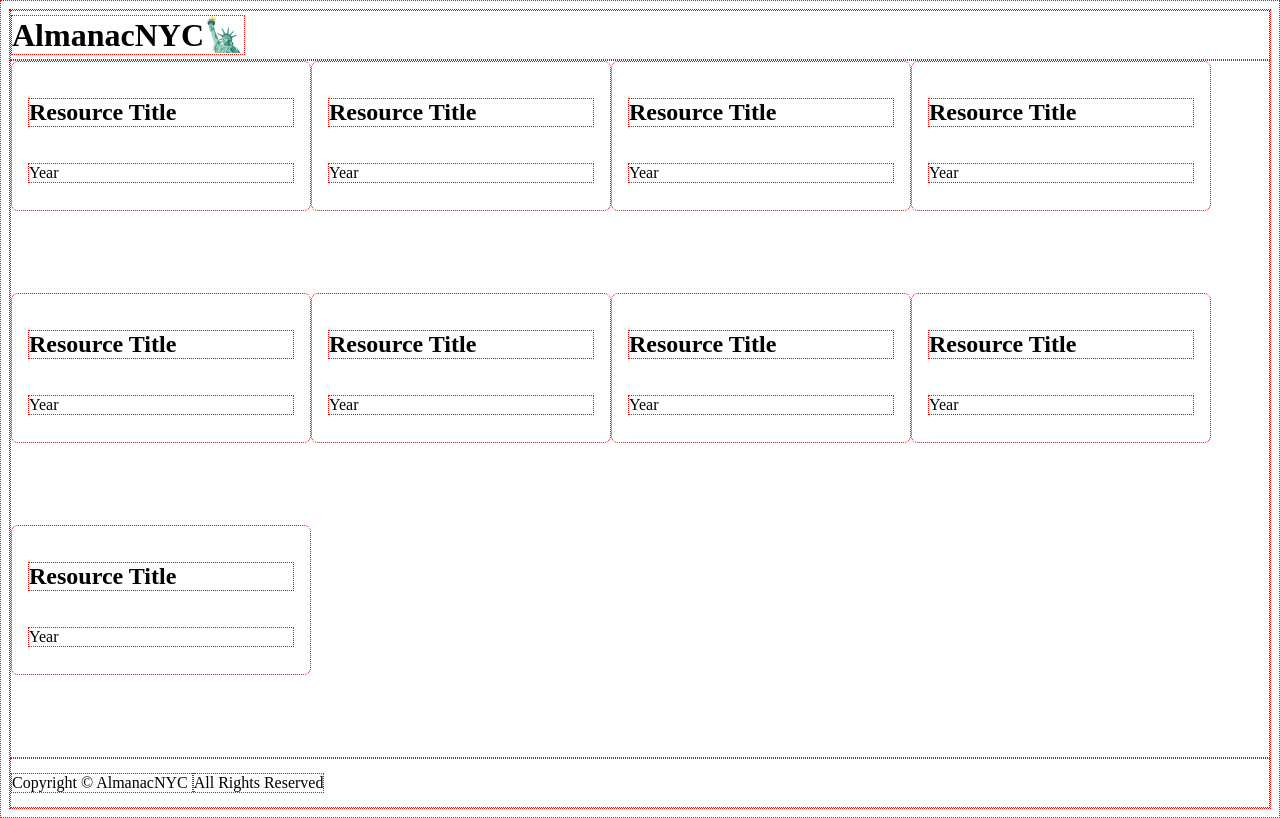
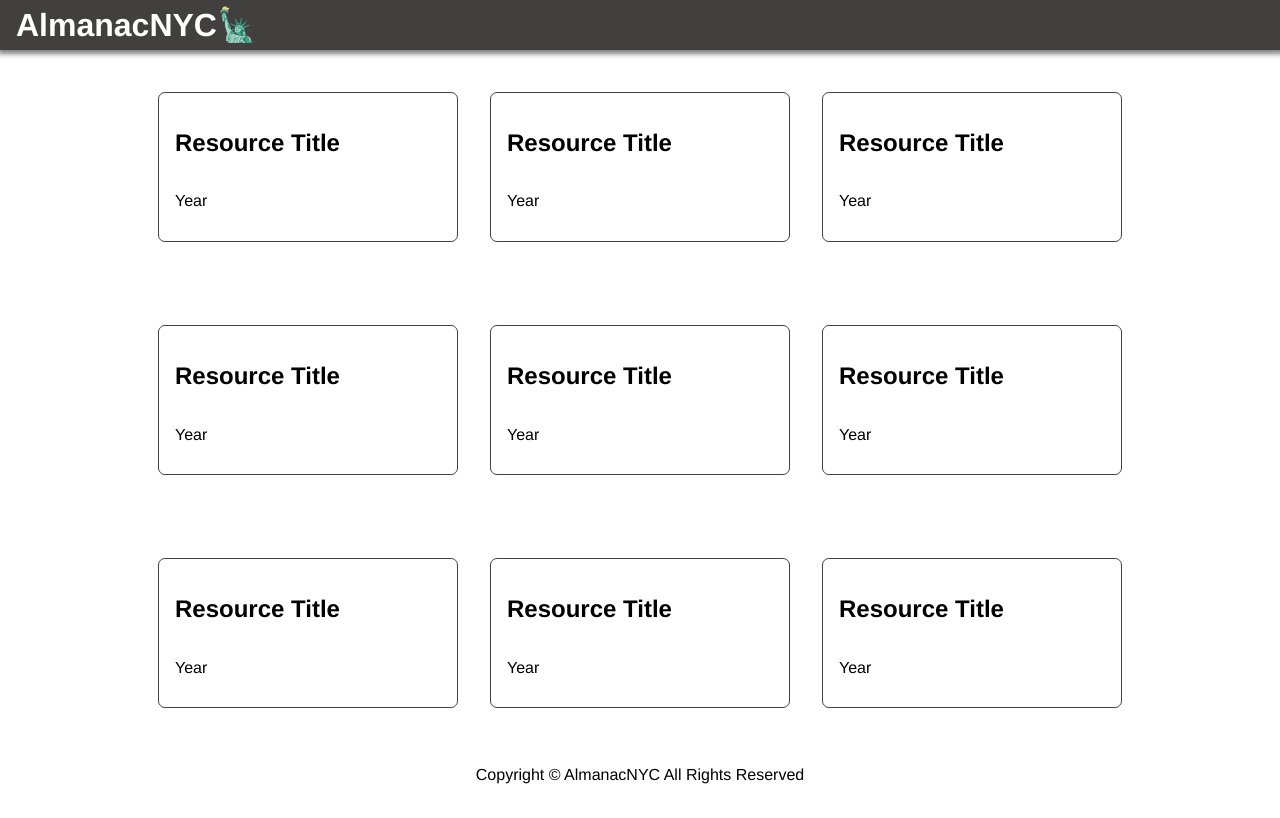
Before and after one commit to alba-molina-nyc/almanac.nyc, a plain HTML site: page index.html in a window 1280 px wide. Drawn offline with nearby package versions, Linux system fonts and the light colour scheme.

Commit message:
done basic css

```diff
--- a/style.css
+++ b/style.css
@@ -1,14 +1,13 @@
 * {
     box-sizing: border-box;
-    border: 1px dotted red;
-
 }
 
 body {
-    font-family: Helvetica cursive;
+    font-family: Helvetica, cursive;
     display: flex;
     flex-direction: column;
     min-height: 100vh;
+    margin: 0;
 }
 
 header, footer {
@@ -16,21 +15,35 @@ header, footer {
     align-items: center;
     height: 3.125rem;
 }
-h1 {
-    color: black;
+
+header {
+    background-color: #423f3f;
+    color: #ffffff;
+    box-shadow: 1px 1px 5px 3px #808080;
+    padding-left: 1rem;
+}
+
+footer {
+    justify-content: center;
 }
 
 main {
     flex-grow: 1;
+    padding-left: 3rem;
+    padding-right: 3rem;
     display: flex;
     flex-wrap: wrap;
+    justify-content: center;
+    align-items: center;
 }
 
 article {
     display: flex;
     flex-direction: column;
     padding: 1rem;
+    margin: 1rem;
+    width: 18.75rem;
     height: 9.375rem;
-    width: 18.75rem;
     border-radius: 7px;
+    border: 1px solid #423f3f;
 }
```
